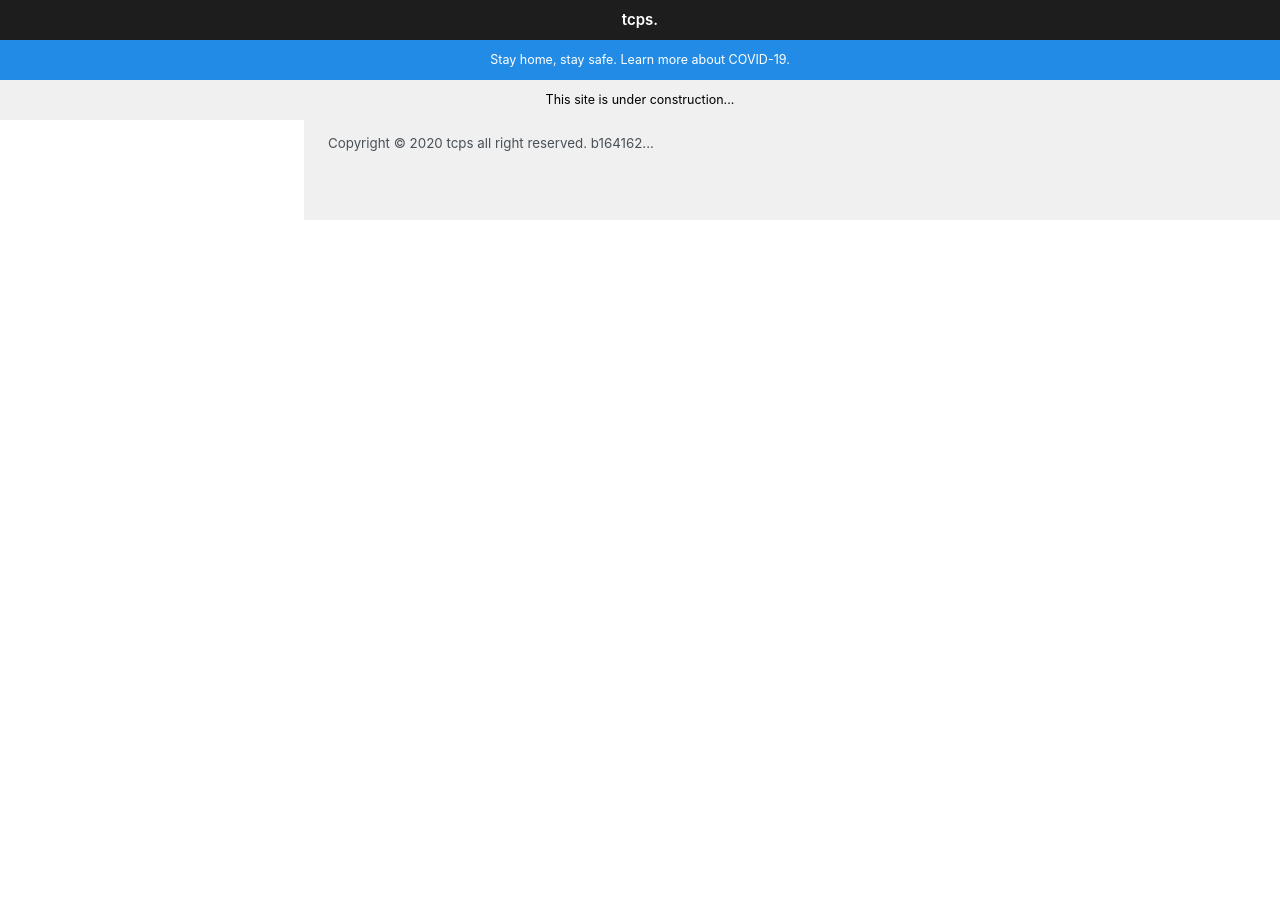
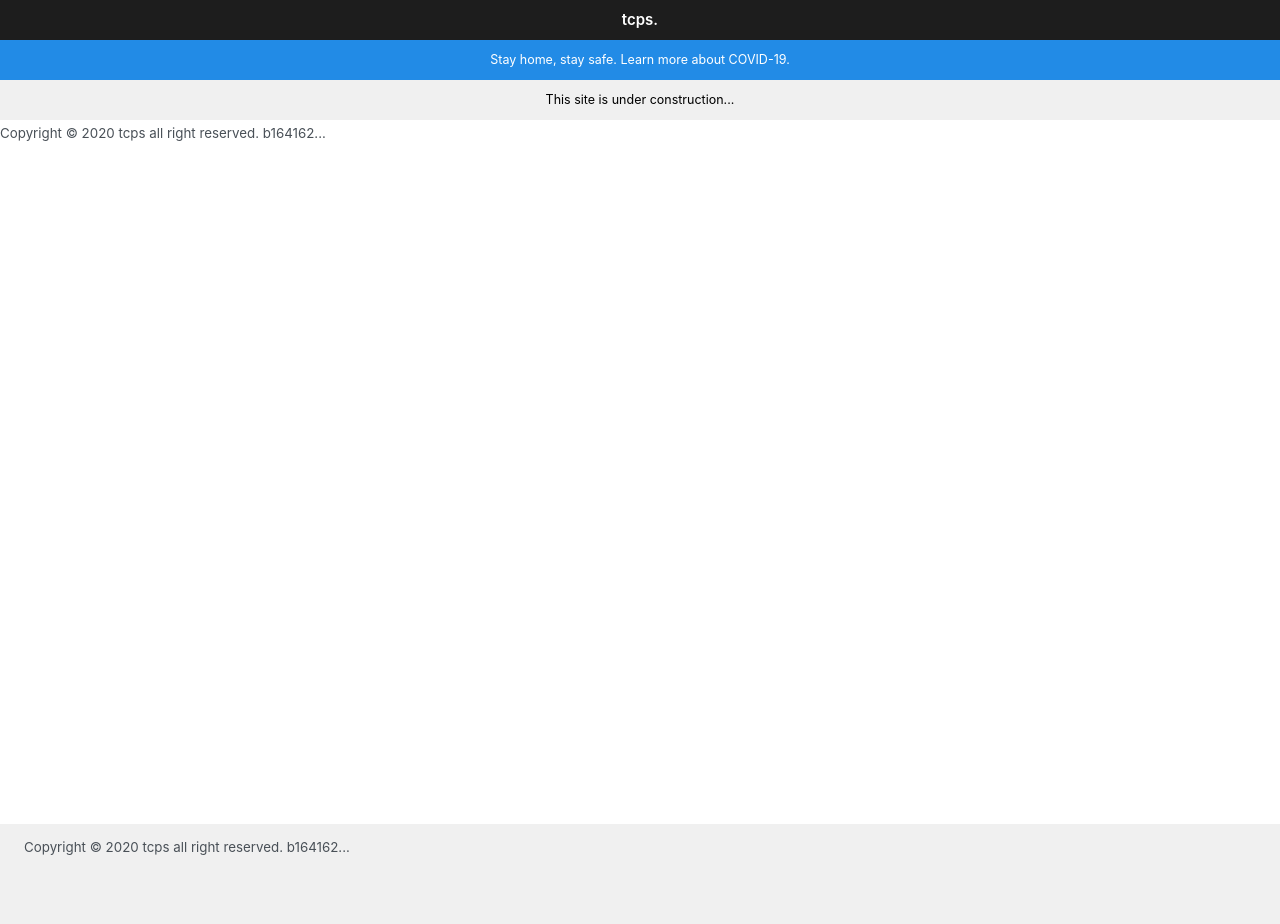
Before and after one commit to ttcps/ttcps.github.io, a Jekyll site: the page built from index.html, in a window 1280 px wide. Built offline with Jekyll 4.4.1, drawn with Linux system fonts in a browser that asks for light colours; before the commit the page ends 900 px from its top, so only the background shows below that.

Commit message:
Update home.html

```diff
--- a/_layouts/home.html
+++ b/_layouts/home.html
@@ -7,11 +7,6 @@
     <h1 style="font-size:15px;line-height: 40px;background-color: #1d1d1d;text-align: center; margin: 0px;"><a href="/" style="color: #ffffff;text-decoration: none;">tcps.</a></h1>
     {% include banner.html background-color="var(--link-color)" text="<a href='/covid' style='color: #ffffff; text-decoration: none;'>Stay home, stay safe. Learn more about COVID-19.</a>" %}
     {% include banner.html text="This site is under construction..." %}
-    <div class="container content" style="calc(100vh - 220px)">
-      <main>
-        {{ content }}
-      </main>
-   <div style="padding-top: 10px;padding-bottom: 50px;padding-left: var(--spacer-2);padding-right: var(--spacer-2);margin-left: auto;margin-right: auto;background-color: #f0f0f0;position:absolute;width: 100%;height: 100px;">
     <footer class="footer" style="margin: 0px">
         <small>
           Copyright © <time datetime="2020-12-03T23:11:46+08:00">2020</time> tcps all right reserved.
@@ -21,6 +16,21 @@
         </small>
       </footer>
    </div>
+    <div class="container content" style="min-height: calc(100vh - 220px)">
+      <main>
+        {{ content }}
+      </main>
+    </div>
+    <div style="padding-top: 10px;padding-bottom: 50px;padding-left: var(--spacer-2);padding-right: var(--spacer-2);margin-left: auto;margin-right: auto;background-color: #f0f0f0;position:absolute;width: 100%;height: 100px;">
+    <footer class="footer" style="margin: 0px">
+        <small>
+          Copyright © <time datetime="2020-12-03T23:11:46+08:00">2020</time> tcps all right reserved.
+        </small>
+        <small>
+          <a href="javascript:location.reload();" style="text-decoration: none; color: #495057">b164162</a><a href="/info" style="text-decoration: none; color: #495057">...</a>
+        </small>
+      </footer>
+    </div>
 
     {% if site.ga_analytics %}
      <script>
```
